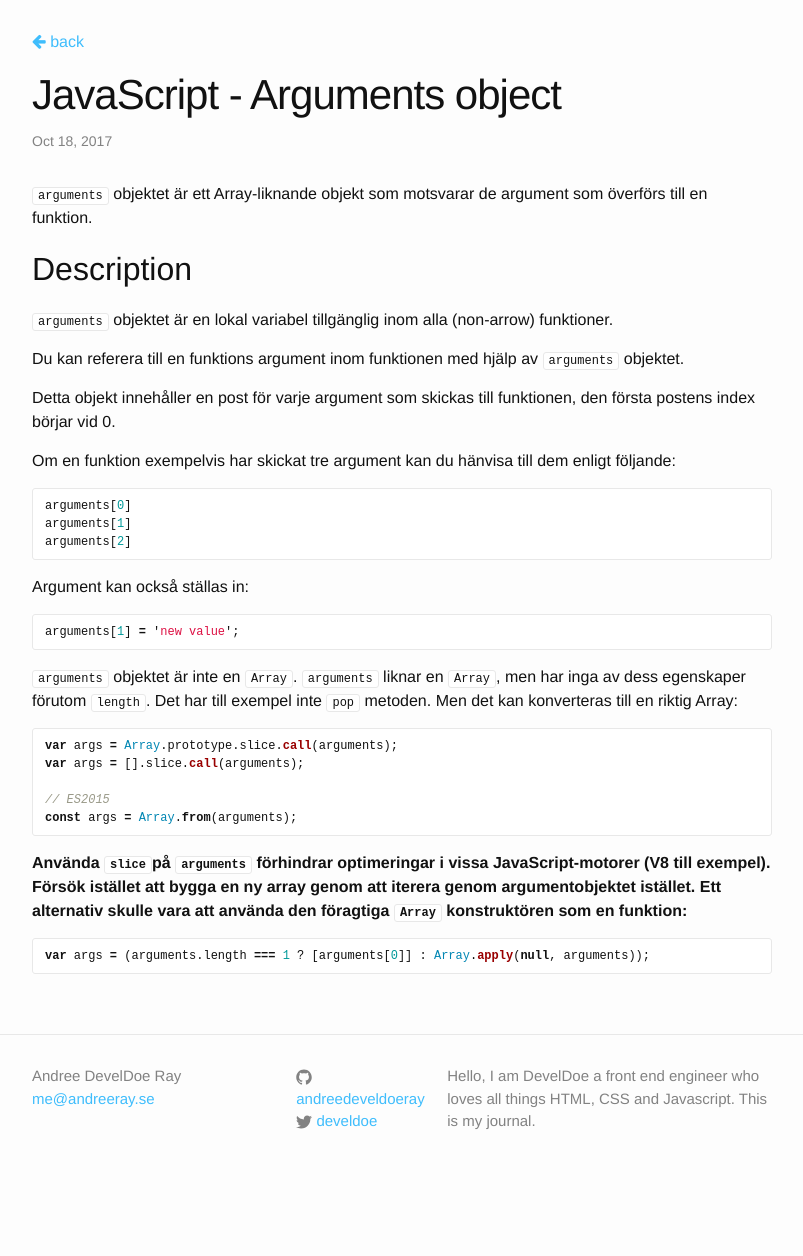
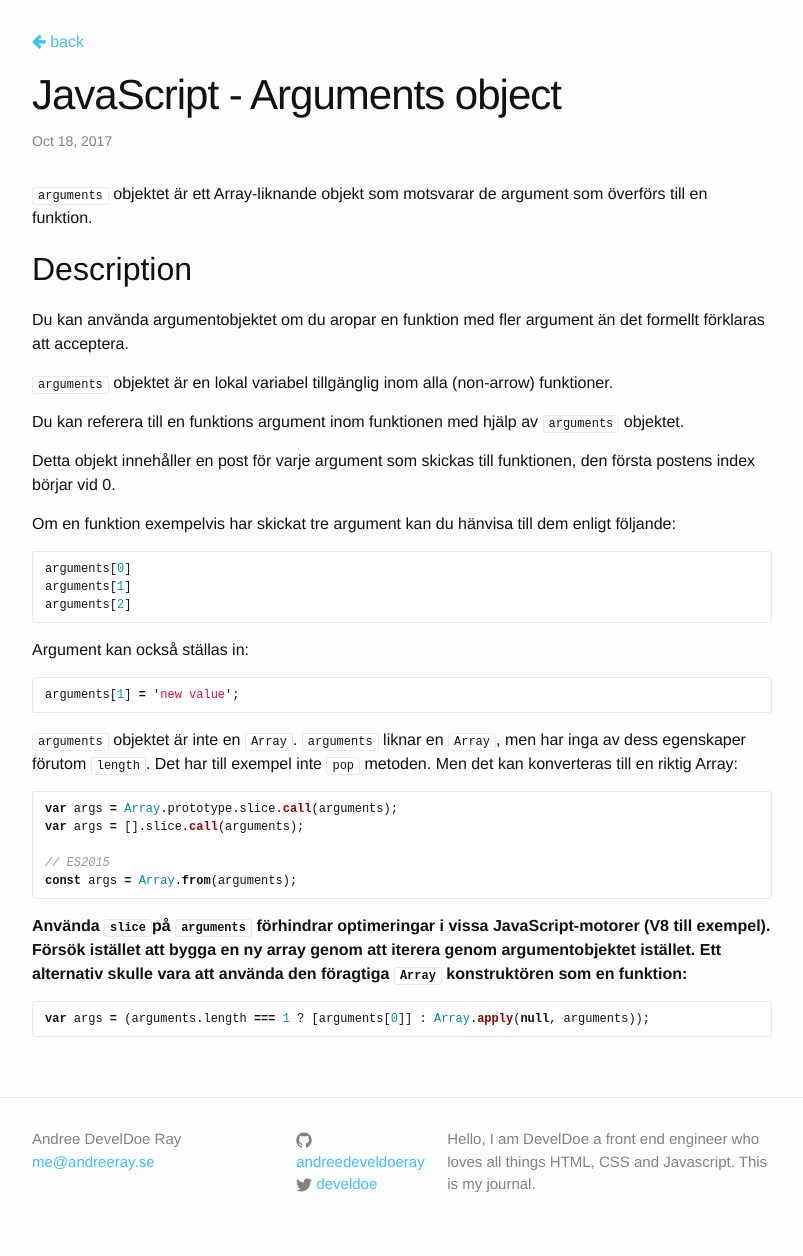
Before and after one commit to develdoe/develdoe.github.io, a Jekyll site: the page built from _posts/2017-10-18-javascript-arguments-object.md, in a window 1280 px wide. Shown: the whole page, without its empty margins (238-1041 px from the left). Built offline with Jekyll 4.4.1, drawn with Linux system fonts in a browser that asks for light colours; before the commit the page ends 1193 px from its top, so only the background shows below that.

Commit message:
Create 2017-10-18-javascript-arguments-object.md

```diff
--- a/_posts/2017-10-18-javascript-arguments-object.md
+++ b/_posts/2017-10-18-javascript-arguments-object.md
@@ -6,6 +6,8 @@
 `arguments` objektet är ett Array-liknande objekt som motsvarar de argument som överförs till en funktion.
 
 ## Description
+
+Du kan använda argumentobjektet om du aropar en funktion med fler argument än det formellt förklaras att acceptera.
 
 `arguments` objektet är en lokal variabel tillgänglig inom alla (non-arrow) funktioner.
 
```
